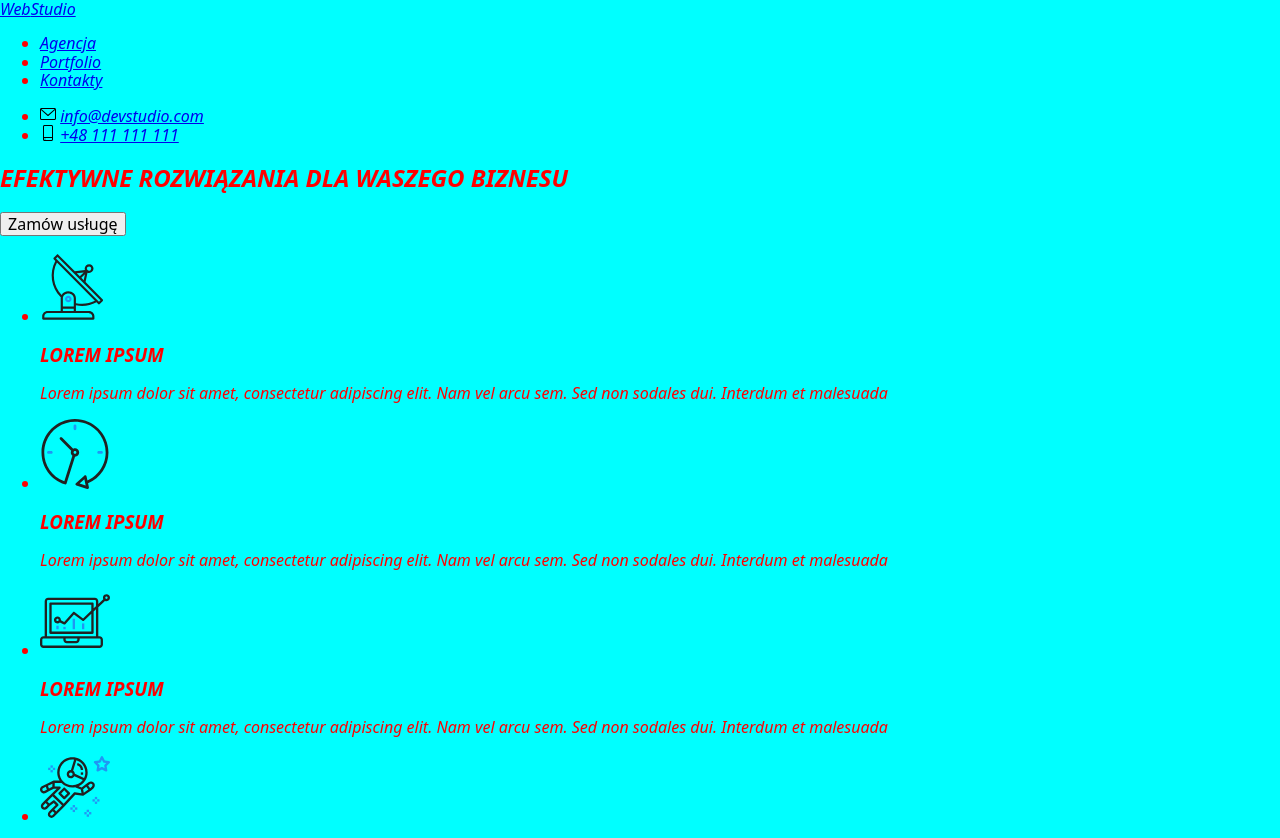
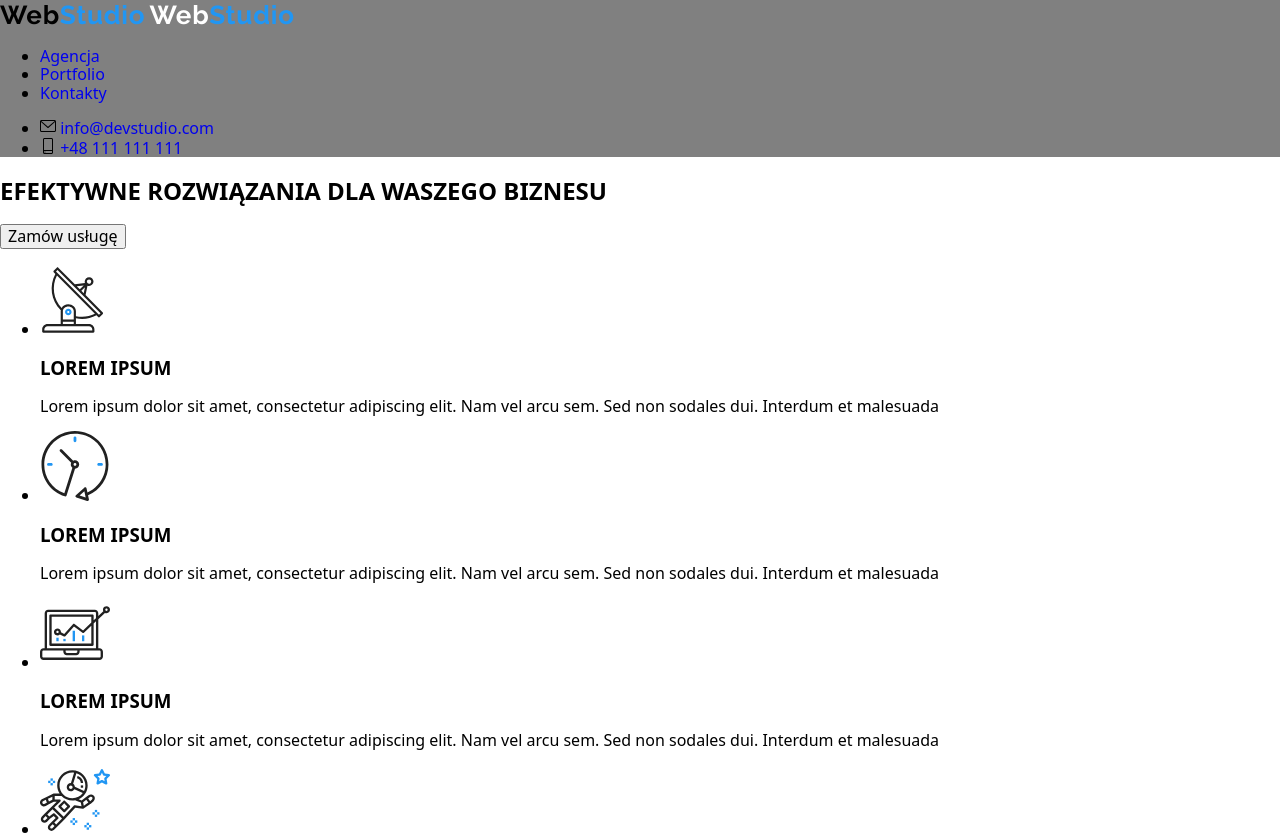
Before and after one commit to KamQuoss/goit-markup-hw-07, a plain HTML site: page index.html in a window 1280 px wide. Shown: the top 838 px of the page. Drawn offline with nearby package versions, Linux system fonts and the light colour scheme; files that its build step writes are made by us from their sources.

Commit message:
first commit

```diff
--- a/index.html
+++ b/index.html
@@ -13,13 +13,14 @@
   <link rel="stylesheet" href="https://cdnjs.cloudflare.com/ajax/libs/modern-normalize/1.1.0/modern-normalize.min.css"
     integrity="sha512-wpPYUAdjBVSE4KJnH1VR1HeZfpl1ub8YT/NKx4PuQ5NmX2tKuGu6U/JRp5y+Y8XG2tV+wKQpNHVUX03MfMFn9Q=="
     crossorigin="anonymous" referrerpolicy="no-referrer" />
-  <link rel="stylesheet" href="./css/style.css">
+  <link rel="stylesheet" href="./css/main.min.css">
 </head>
 
 <body>
   <header>
     <div class="container">
-      <a href="/" class="logo"><span class="accent">Web</span>Studio</a>
+      <a href="/" class="logo">Web<span class="logo__accent">Studio</span></a>
+      <a href="/" class="logo logo--white">Web<span class="logo__accent">Studio</span></a>
       <nav>
         <ul class="nav-container">
           <li><a href="./index.html" class="link-header active">Agencja</a></li>
@@ -324,7 +325,8 @@
       <div>
         <h3 class="heading-3">Zapisz się do newslettera</h3>
         <form name="newsletter_form" action="javascript:void(0);" method="POST">
-          <input class="form-input form-input--white" id="email" name="email" type="email" placeholder="E-mail" required />
+          <input class="form-input form-input--white" id="email" name="email" type="email" placeholder="E-mail"
+            required />
           <button class="btn btn-primary" type="submit">
             Wyślij
             <svg class="icon-button" width="24" height="24">
--- a/sass/main.scss
+++ b/sass/main.scss
@@ -1,5 +1,20 @@
-body {
-    background-color: aqua;
-    font-style: italic;
-    color: red;
+a {
+  text-decoration: none;
 }
+header {
+  background-color: grey;
+}
+.logo {
+  font-family: "Raleway";
+  font-weight: 700;
+  font-size: 26px;
+  line-height: 1.19;
+  letter-spacing: 0.03em;
+  color: black;
+  &--white {
+    color: white;
+  }
+  &__accent {
+    color: #2196f3;
+  }
+}
```
Also changed, not shown: css/main.min.css, 1 other file.
